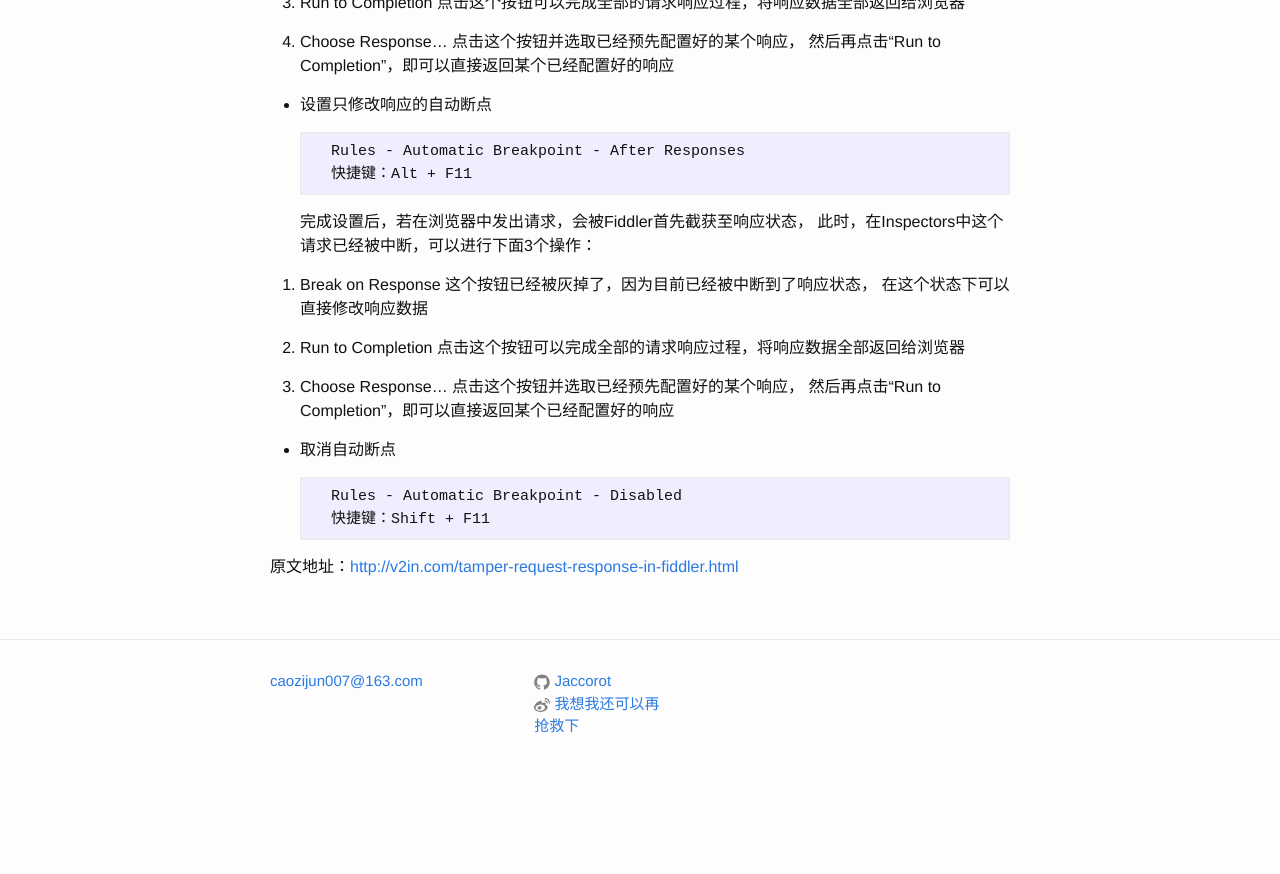
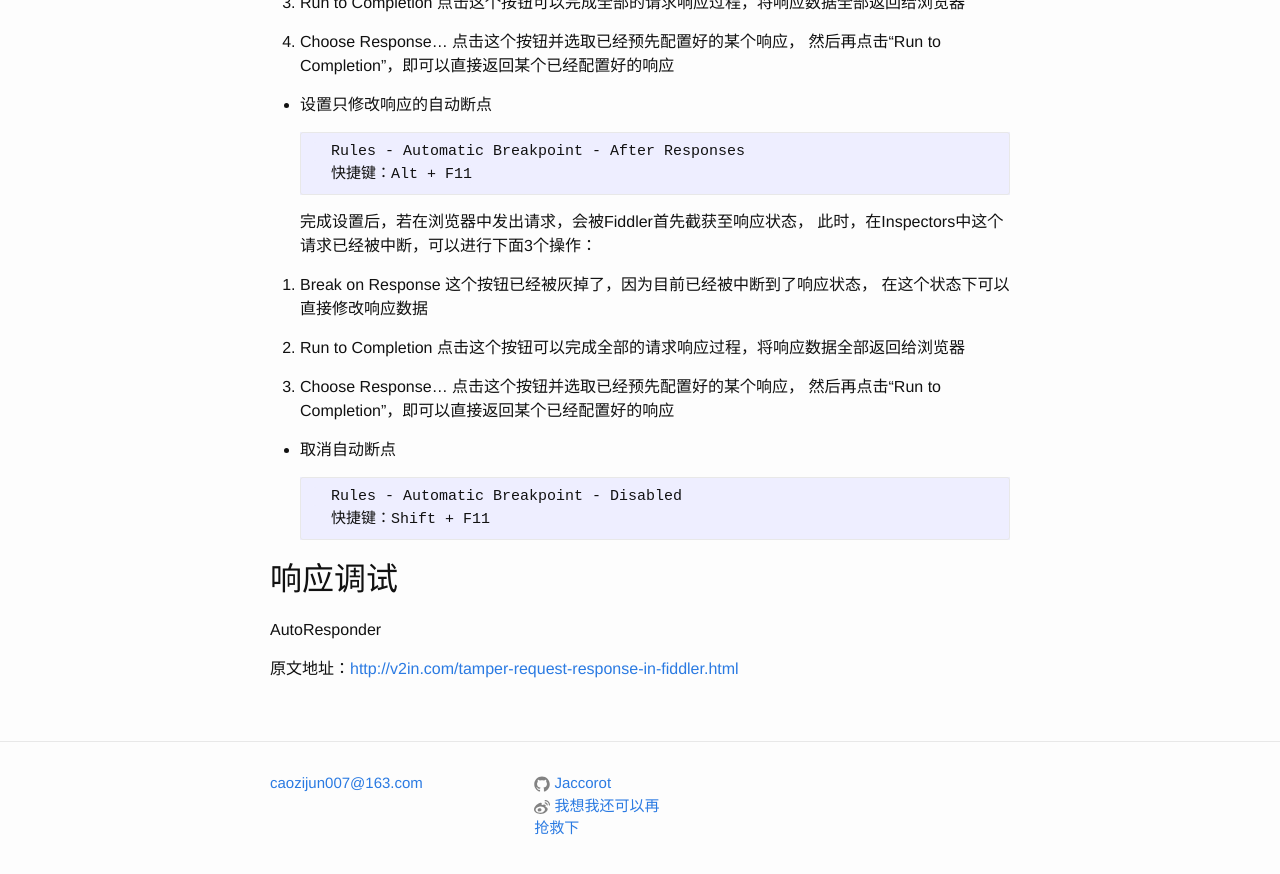
Before and after one commit to Jaccorot/Jaccorot.github.io, a Jekyll site: the page built from _posts/2016-03-26-Change-The-Response-In-Fiddler.markdown, in a window 1280 px wide and 900 px high, scrolled down 782 px. Shown: the top 874 px of the window. Built offline with Jekyll 4.4.1, drawn with Linux system fonts in a browser that asks for light colours; Markdown is read by kramdown in place of the engine named in the settings; before the commit the page ends 1580 px from its top, so only the background shows below that.

Commit message:
add autoresponder

```diff
--- a/_posts/2016-03-26-Change-The-Response-In-Fiddler.markdown
+++ b/_posts/2016-03-26-Change-The-Response-In-Fiddler.markdown
@@ -60,4 +60,9 @@
         Rules - Automatic Breakpoint - Disabled
         快捷键：Shift + F11
 
+## 响应调试
+
+AutoResponder
+
+
 原文地址：[http://v2in.com/tamper-request-response-in-fiddler.html](http://v2in.com/tamper-request-response-in-fiddler.html)
```
